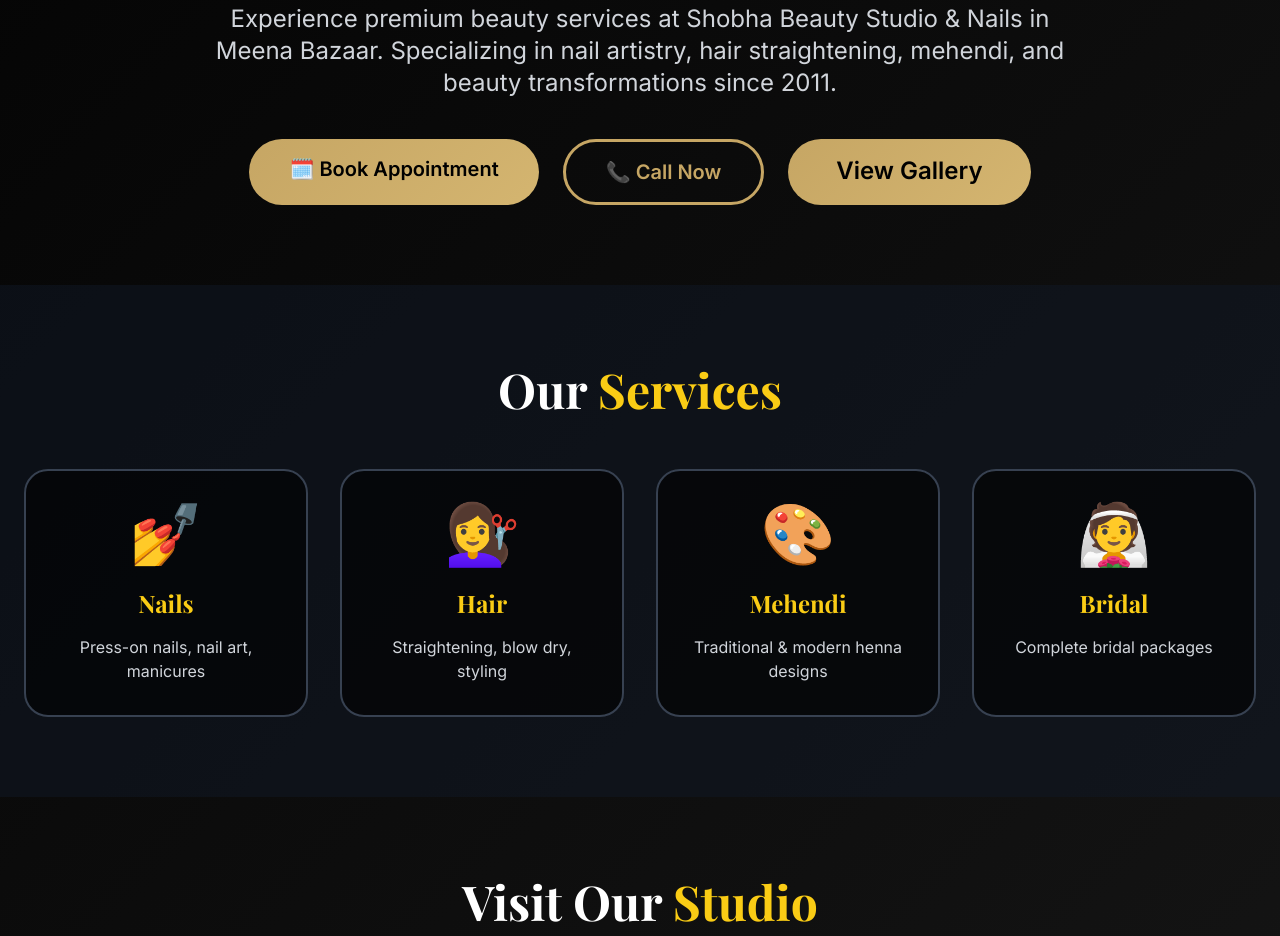
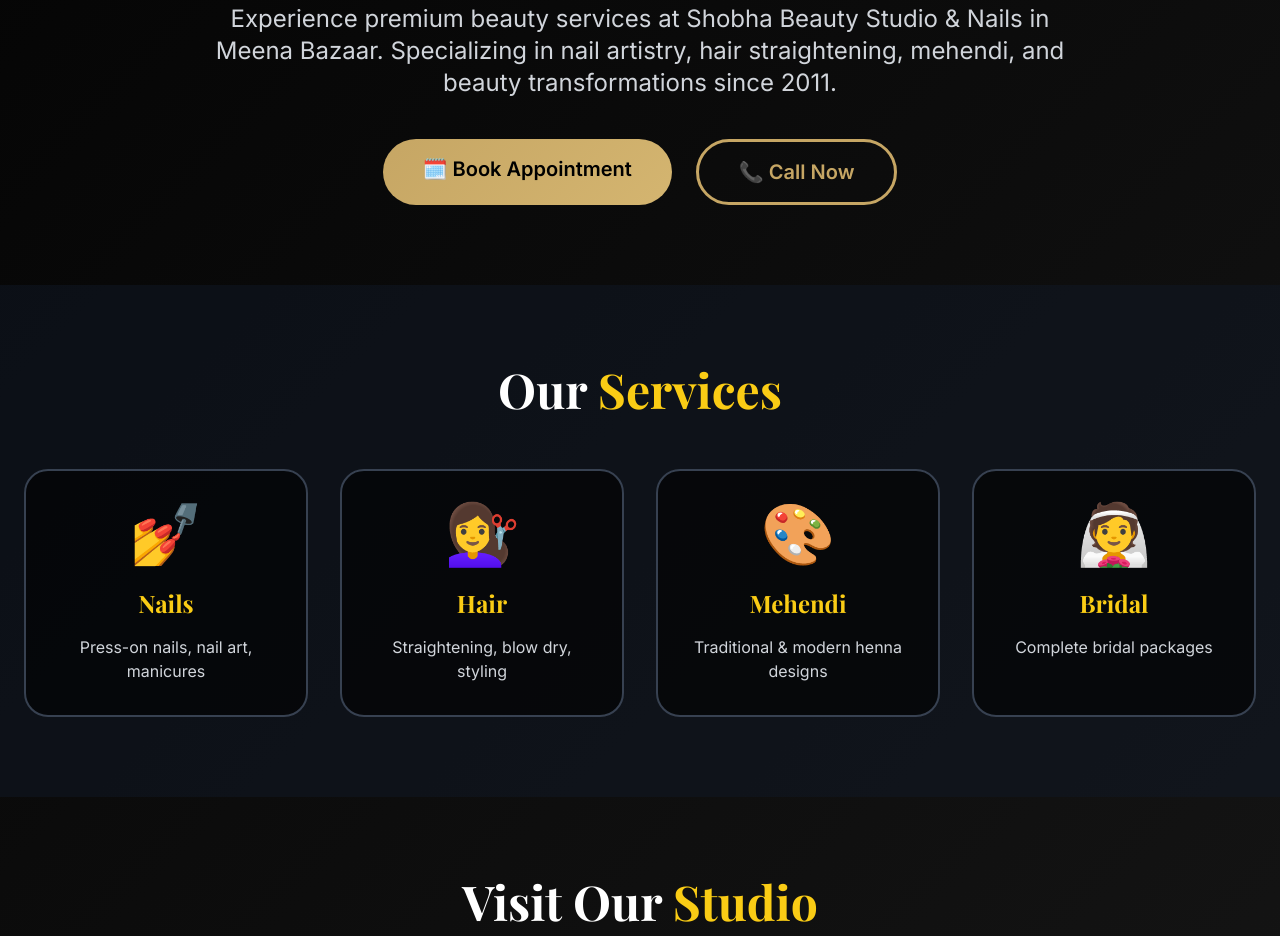
Before and after one commit to sunil020179/shobhabeautystudio, a plain HTML site: page index.html in a window 1280 px wide. Shown: the part 890-1826 px from the top of the page. Drawn offline with nearby package versions, Linux system fonts and the light colour scheme.

Commit message:
Update index.html

```diff
--- a/index.html
+++ b/index.html
@@ -103,9 +103,7 @@
         <a href="tel:+97143591532" class="btn-outline text-xl px-10 py-4" aria-label="Call now">
           📞 Call Now
         </a>
-        <a href="/gallery/" class="btn-gold text-2xl px-12 py-4">
-    View Gallery
-</a>
+
 
       </div>
     </div>
```
